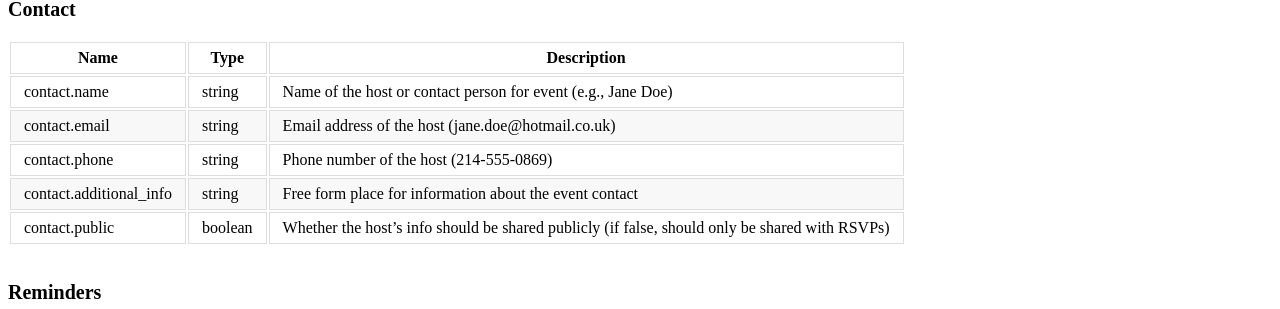
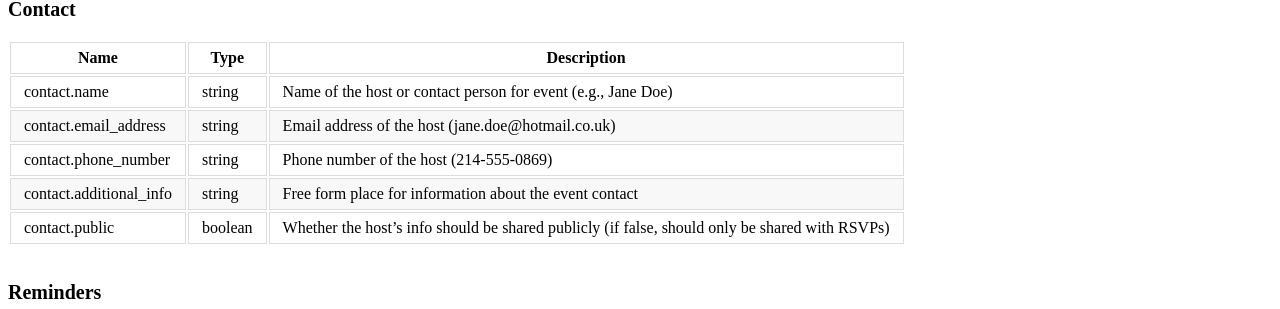
Before and after one commit to opensupporter/osdi-docs, a Jekyll site: the page built from events.md, in a window 1280 px wide and 900 px high, scrolled down 4218 px. Shown: the part 143-452 px from the top of the window. Built offline with Jekyll 4.4.1, drawn with Linux system fonts in a browser that asks for light colours; a style sheet for code colours, icons or effects is not loaded.

Commit message:
email_address and phone_number

```diff
--- a/events.md
+++ b/events.md
@@ -119,8 +119,8 @@ These JSON hashes included in the table above are broken out into their own tabl
 |Name          |Type      |Description
 |-----------    |-----------|--------------
 |contact.name	|string	|Name of the host or contact person for event (e.g., Jane Doe)
-|contact.email	|string	|Email address of the host (jane.doe@hotmail.co.uk)
-|contact.phone	|string	|Phone number of the host (214-555-0869)
+|contact.email_address	|string	|Email address of the host (jane.doe@hotmail.co.uk)
+|contact.phone_number	|string	|Phone number of the host (214-555-0869)
 |contact.additional_info |string  |Free form place for information about the event contact
 |contact.public|boolean |Whether the host's info should be shared publicly (if false, should only be shared with RSVPs)
 
```
